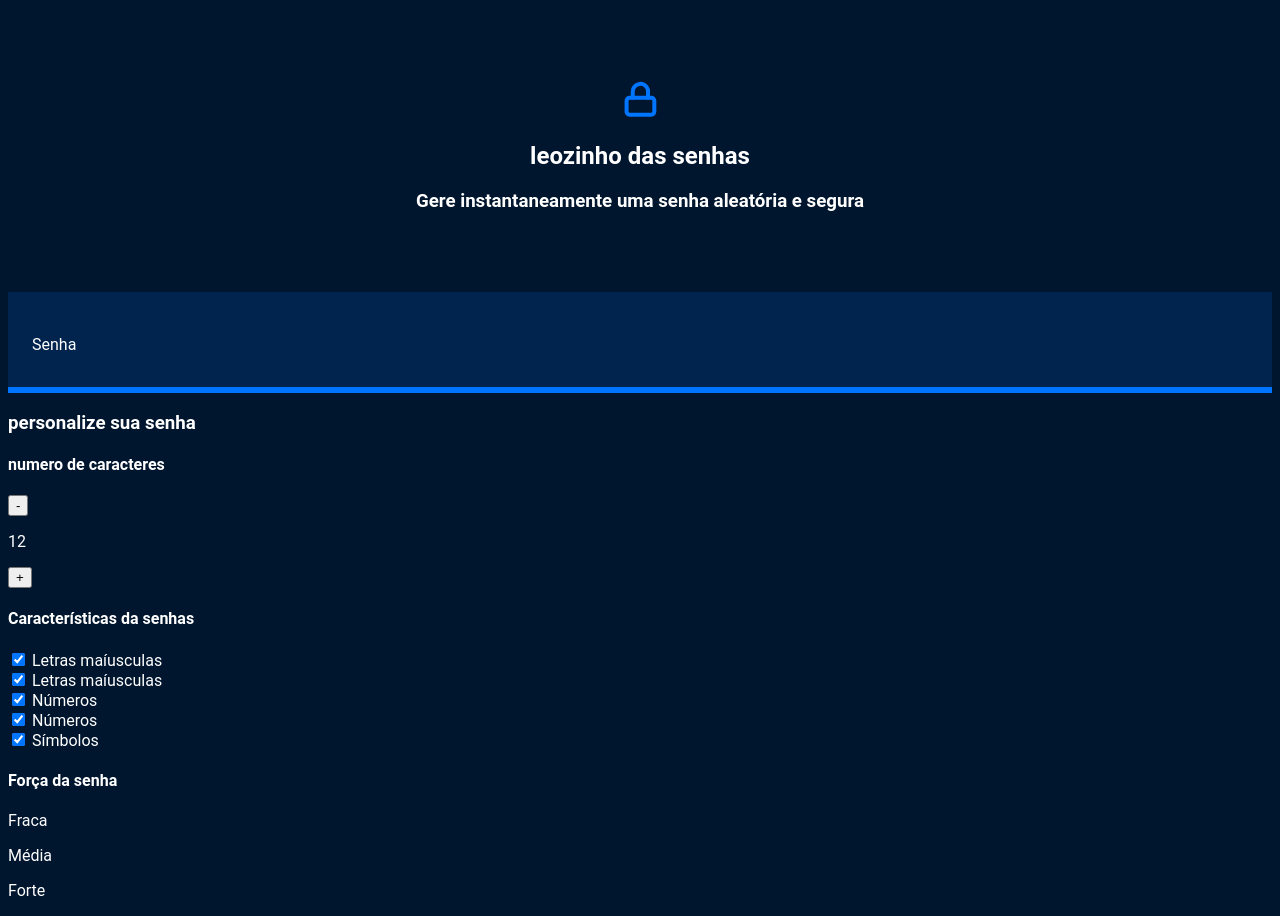
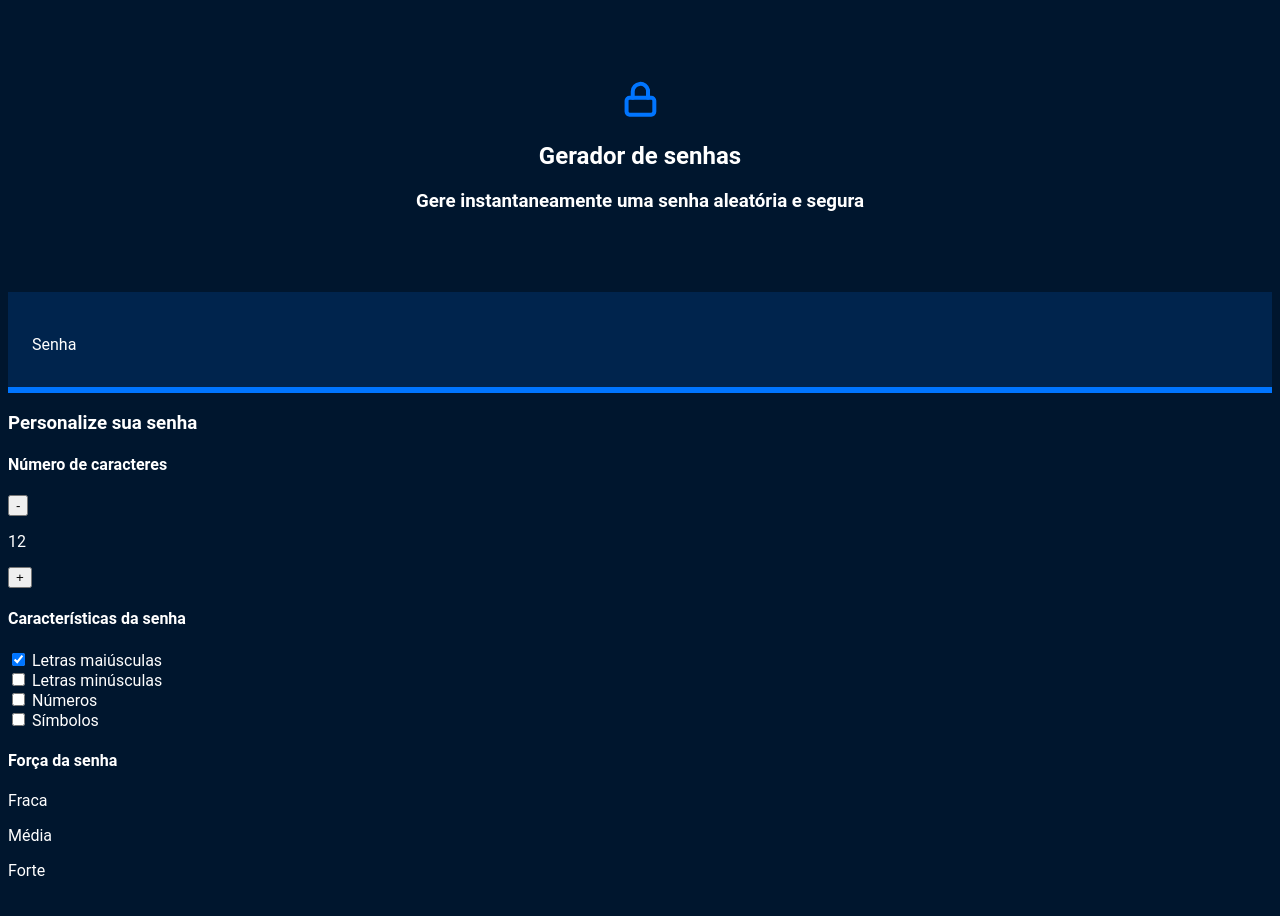
Before and after one commit to leticia1327/lee-gerador-de-senhas, a plain HTML site: page index.html in a window 1280 px wide. Drawn offline with Linux system fonts and the light colour scheme; a script that the page names is missing.

Commit message:
Add files via upload

```diff
--- a/index.html
+++ b/index.html
@@ -1,56 +1,63 @@
 <!DOCTYPE html>
 <html lang="pt-br">
+
 <head>
     <meta charset="UTF-8">
-    <meta http-equiv="X-UA-Compatible" content="IE=edge">
     <meta name="viewport" content="width=device-width, initial-scale=1.0">
+    <title>Gerador de senha</title>
     <link rel="stylesheet" href="style.css">
-    <title>gerador de senha </title>
 </head>
+
 <body>
     <section class="conteudo">
         <div class="conteudo-titulo">
             <img src="unlock.svg" alt="cadeado fechado">
-            <h2 class="titulo-principal">leozinho das senhas</h2>
+            <h2 class="titulo-principal">Gerador de senhas</h2>
             <h3 class="titulo-secundario">Gere instantaneamente uma senha aleatória e segura</h3>
         </div>
         <div class="conteudo-senha">
             <label for="senha">Senha</label>
-            <input name="senha" type="text" id="campo-senha"/>
+            <input name="senha" type="text" id="campo-senha" readonly>
         </div>
-    </section>
-    <div>
-     <h3>personalize sua senha </h3>
-     <div class="parametro-coluna_senha">
-        <div class="parametro-senha_senha"></div>
-        <h4>numero de caracteres</h4>
-     <div class="paremetro-senha_botao">
+        <div class="parametro">
+            <h3 class="parametro-titulo">Personalize sua senha</h3>
+            <div class="parametro-coluna__senha">
 
-          <button>-</button>
-          <p class="parametro-senha_texto">12</p>
+                <div class="parametro-senha">
+                           <h4 class="parametro-senha__titulo">Número de caracteres</h4>
+                    <div class="parametro-senha-botoes">
+                        <button class="parametro-senha__botao">-</button>
+
+                        <p class="parametro-senha__texto">12</p>
+
                         <button class="parametro-senha__botao">+</button>
+
                     </div>
+
+
                 </div>
                 <div class="parametro-senha">
-            <h4 class="parametro-senha__titulo">Características da senhas</h4>
+
+                    <h4 class="parametro-senha__titulo">Características da senha</h4>
+
                     <div class="parametro-senha-checkbox">
                         <input name="maiusculo" type="checkbox" class="checkbox" checked>
-                <label for="maiusculo">Letras maíusculas</label>
+
+
+                        <label for="maiusculo">Letras maiúsculas</label>
                     </div>
                     <div class="parametro-senha-checkbox">
-                <input name="maiusculo" type="checkbox" class="checkbox" checked>
-                <label for="maiusculo">Letras maíusculas</label>
+                        <input name="minusculo" type="checkbox" class="checkbox">
+
+                        <label for="minusculo">Letras minúsculas</label>
                     </div>
                     <div class="parametro-senha-checkbox">
-            <input name="numero" type="checkbox" class="checkbox" checked>
-            <label for="nuemro">Números</label>
+                        <input name="numero" type="checkbox" class="checkbox">
+
+                        <label for="numero">Números</label>
                     </div>
                     <div class="parametro-senha-checkbox">
-            <input name="numero" type="checkbox" class="checkbox" checked>
-            <label for="nuemro">Números</label>
-        </div>
-            <div class="parametro-senha-checkbox">
-            <input name="simbolo" type="checkbox" class="checkbox" checked>
+                        <input name="simbolo" type="checkbox" class="checkbox">
                         <label for="simbolo">Símbolos</label>
                     </div>
                 </div>
@@ -58,11 +65,19 @@
                     <h4 class="parametro-senha__titulo">Força da senha</h4>
                     <div class="barra"></div>
                     <div class="forca fraca"></div>
-        <div class="parametro-senha-textos"></div>
+                    <div class="parametro-senha-textos">
+
                         <p>Fraca</p>
                         <p>Média</p>
                         <p>Forte</p>
+
                     </div>
+                    <p class="entropia"></p>
+
+                </div>
+            </div>
+        </div>
+    </section>
     <script src="main.js"></script>
 </body>
 </html>
```
Also changed, not shown: main.js (added). Lines whose indentation alone changed are shown as unchanged.
